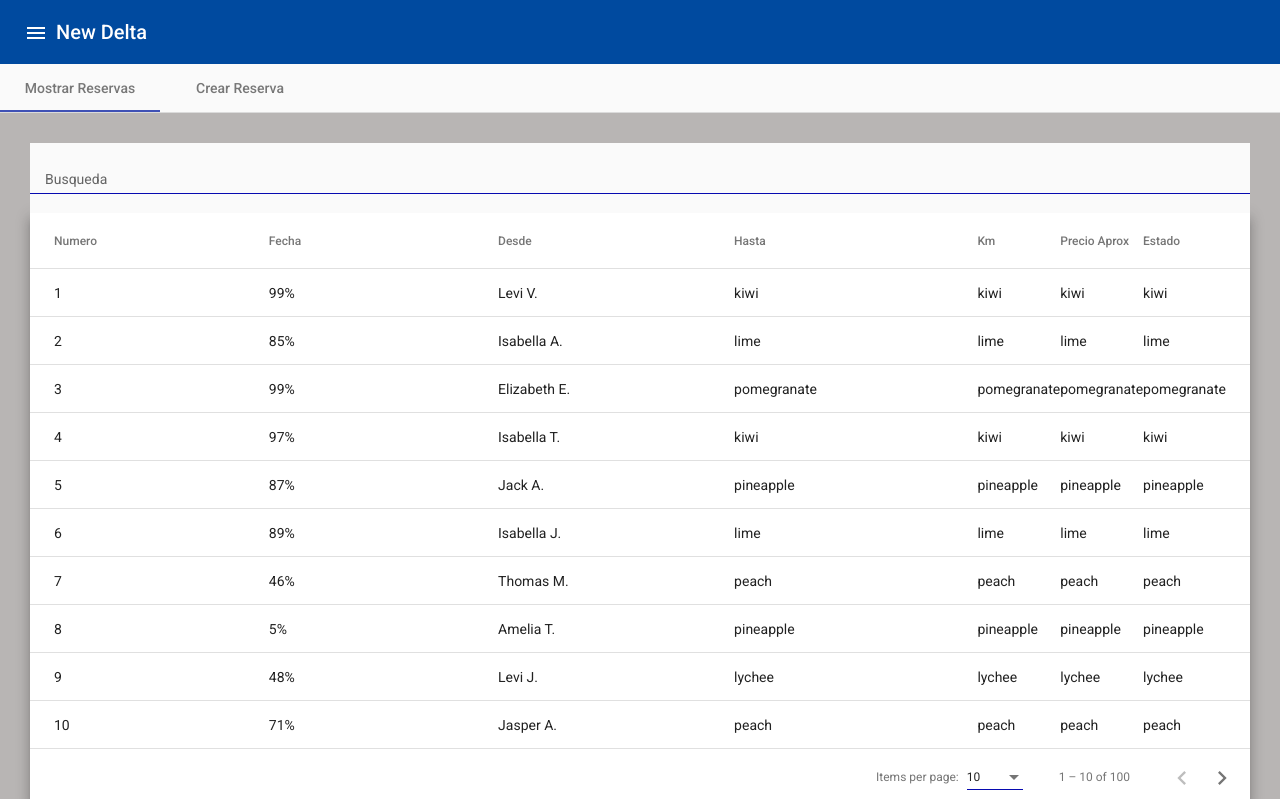
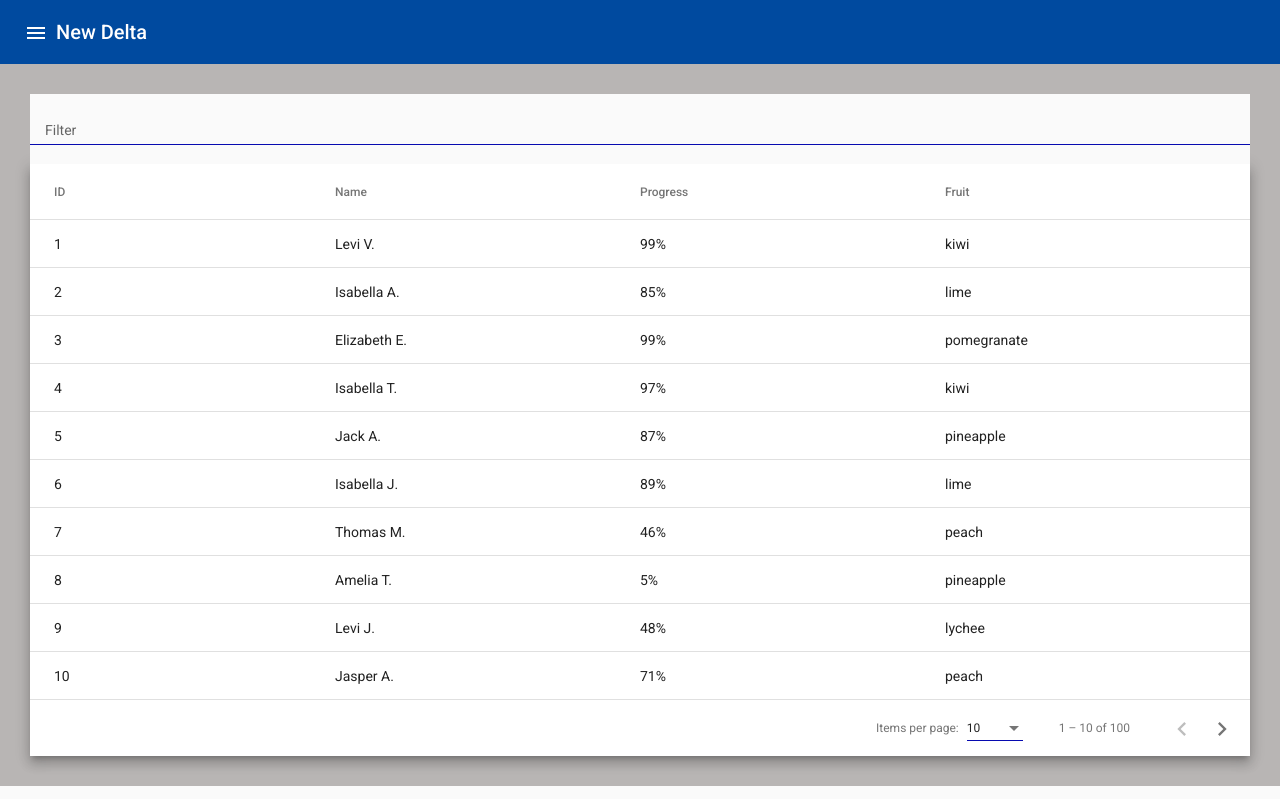
Before and after one commit to lucasrusman/New-Delta-FE, an Angular app: page /newdelta/reservas in a window 1280 px wide. Built offline with nearby package versions, Linux system fonts and the light colour scheme.

Commit message:
Reservas OK, need button

```diff
--- a/src/app/components/reservas/reservas.component.html
+++ b/src/app/components/reservas/reservas.component.html
@@ -1,52 +1,33 @@
-<mat-tab-group class="tab-group" >
-  <mat-tab label="Mostrar Reservas">
 <div class="tabla-completa">
   <mat-form-field appearance="standard" class="filter-class">
-        <mat-label class="label-search">Busqueda</mat-label>
+    <mat-label class="label-search">Filter</mat-label>
     <input matInput (keyup)="applyFilter($event)" placeholder="Ex. Mia" #input class="input-search">
   </mat-form-field>
+
   <div class="mat-elevation-z8">
     <table mat-table [dataSource]="dataSource" matSort>
 
-          <!-- Num Column -->
-          <ng-container matColumnDef="Numero">
-            <th mat-header-cell *matHeaderCellDef mat-sort-header> Numero </th>
+      <!-- ID Column -->
+      <ng-container matColumnDef="id">
+        <th mat-header-cell *matHeaderCellDef mat-sort-header> ID </th>
         <td mat-cell *matCellDef="let row"> {{row.id}} </td>
       </ng-container>
 
-          <!-- Date Column -->
-          <ng-container matColumnDef="Fecha">
-            <th mat-header-cell *matHeaderCellDef mat-sort-header> Fecha </th>
+      <!-- Progress Column -->
+      <ng-container matColumnDef="progress">
+        <th mat-header-cell *matHeaderCellDef mat-sort-header> Progress </th>
         <td mat-cell *matCellDef="let row"> {{row.progress}}% </td>
       </ng-container>
 
-          <!-- From Column -->
-          <ng-container matColumnDef="Desde">
-            <th mat-header-cell *matHeaderCellDef mat-sort-header> Desde </th>
+      <!-- Name Column -->
+      <ng-container matColumnDef="name">
+        <th mat-header-cell *matHeaderCellDef mat-sort-header> Name </th>
         <td mat-cell *matCellDef="let row"> {{row.name}} </td>
       </ng-container>
 
-          <!-- To Column -->
-          <ng-container matColumnDef="Hasta">
-            <th mat-header-cell *matHeaderCellDef mat-sort-header> Hasta </th>
-            <td mat-cell *matCellDef="let row"> {{row.fruit}} </td>
-          </ng-container>
-
-          <!-- Km Column -->
-          <ng-container matColumnDef="Km">
-            <th mat-header-cell *matHeaderCellDef mat-sort-header> Km </th>
-            <td mat-cell *matCellDef="let row"> {{row.fruit}} </td>
-          </ng-container>
-
-          <!-- Price Column -->
-          <ng-container matColumnDef="Precio Aprox">
-            <th mat-header-cell *matHeaderCellDef mat-sort-header> Precio Aprox </th>
-            <td mat-cell *matCellDef="let row"> {{row.fruit}} </td>
-          </ng-container>
-
-          <!-- State Column -->
-          <ng-container matColumnDef="Estado">
-            <th mat-header-cell *matHeaderCellDef mat-sort-header> Estado </th>
+      <!-- Fruit Column -->
+      <ng-container matColumnDef="fruit">
+        <th mat-header-cell *matHeaderCellDef mat-sort-header> Fruit </th>
         <td mat-cell *matCellDef="let row"> {{row.fruit}} </td>
       </ng-container>
 
@@ -62,50 +43,5 @@
     <mat-paginator [pageSizeOptions]="[10, 25, 50, 100]" aria-label="Select page of users"></mat-paginator>
   </div>
 
+
 </div>
-
-  </mat-tab>
-
-  <mat-tab label="Crear Reserva">
-    <div class="container">
-      <mat-form-field appearance="fill">
-        <mat-label class="title">Numero</mat-label>
-        <input matInput name="name" [(ngModel)]="number" minlength="5" />
-      </mat-form-field>
-
-
-      <mat-form-field appearance="fill">
-        <mat-label class="title">Fecha</mat-label>
-        <input matInput name="detail" [(ngModel)]="date" minlength="5" />
-      </mat-form-field>
-
-      <mat-form-field appearance="fill">
-        <mat-label class="title">Desde</mat-label>
-        <input matInput name="name" [(ngModel)]="from" minlength="5" />
-      </mat-form-field>
-
-      <mat-form-field appearance="fill">
-        <mat-label>Hasta</mat-label>
-        <input matInput name="zone" [(ngModel)]="to" minlength="5" />
-      </mat-form-field>
-
-      <mat-form-field appearance="fill">
-        <mat-label class="title">Km</mat-label>
-        <input matInput name="adress" [(ngModel)]="distance" minlength="5" />
-      </mat-form-field>
-
-      <mat-form-field appearance="fill">
-        <mat-label class="title">Precio Aprox</mat-label>
-        <input matInput name="detail" [(ngModel)]="price" minlength="5" />
-      </mat-form-field>
-
-      <button mat-raised-button color="warn" >Send</button>
-    </div>
-  </mat-tab>
-
-
-
-
-
-
-</mat-tab-group>
--- a/src/app/components/reservas/reservas.component.scss
+++ b/src/app/components/reservas/reservas.component.scss
@@ -10,6 +10,7 @@ table {
 td, th {
   width: 25%;
 }
+
 .filter-class {
   background-color: #fafafa;
 }
@@ -81,8 +82,3 @@ input::-webkit-outer-spin-button,
 input::-webkit-inner-spin-button{
   -webkit-appearance: none;
 }
-
-.exports mat-button-toggle-group{
-  border-radius: 10px;
-  margin-bottom: 25px;
-}
--- a/src/app/components/reservas/reservas.component.ts
+++ b/src/app/components/reservas/reservas.component.ts
@@ -1,11 +1,7 @@
 import {AfterViewInit, Component, ViewChild} from '@angular/core';
-import { FormControl, FormGroupDirective, NgForm, Validators } from '@angular/forms';
-import { ErrorStateMatcher } from '@angular/material/core';
 import {MatPaginator} from '@angular/material/paginator';
 import {MatSort} from '@angular/material/sort';
 import {MatTableDataSource} from '@angular/material/table';
-import { Booking } from 'src/app/models/booking';
-import { BookingService } from 'src/app/services/booking.service';
 
 export interface UserData {
   id: string;
@@ -46,43 +42,25 @@ const NAMES: string[] = [
   'Thomas',
   'Elizabeth',
 ];
-export class MyErrorStateMatcher implements ErrorStateMatcher {
-  isErrorState(control: FormControl | null, form: FormGroupDirective | NgForm | null): boolean {
-    const isSubmitted = form && form.submitted;
-    return !!(control && control.invalid && (control.dirty || control.touched || isSubmitted));
-  }
-}
 
 /**
  * @title Data table with sorting, pagination, and filtering.
  */
 @Component({
-  selector: 'app-products',
-  templateUrl: './reservas.component.html',
-  styleUrls: ['./reservas.component.scss'],
+  selector: 'app-reservas',
+  styleUrls: ['reservas.component.scss'],
+  templateUrl: 'reservas.component.html',
 })
-
 export class ReservasComponent implements AfterViewInit {
-
-
-  emailFormControl = new FormControl('', [Validators.required, Validators.email]);
-  displayedColumns: string[] = [ "Numero", "Fecha", "Desde", "Hasta", "Km", "Precio Aprox", "Estado"];
+  displayedColumns: string[] = ['id', 'name', 'progress', 'fruit'];
   dataSource: MatTableDataSource<UserData>;
 
-  matcher = new MyErrorStateMatcher();
-  @ViewChild(MatPaginator)
-  paginator!: MatPaginator;
+  @ViewChild(MatPaginator) paginator!: MatPaginator;
   @ViewChild(MatSort) sort!: MatSort;
 
-  number: number = 0;
-  date: string = '';
-  from: string = '';
-  to: string = '';
-  distance: number = 0;
-  price: number = 0;
-  constructor(private readonly bookingService : BookingService) {
+  constructor() {
     // Create 100 users
-    const users = Array.from({length: 100}, (_, k) => this.createNewUser(k + 1));
+    const users = Array.from({length: 100}, (_, k) => createNewUser(k + 1));
 
     // Assign the data to the data source for the table to render
     this.dataSource = new MatTableDataSource(users);
@@ -101,10 +79,10 @@ export class ReservasComponent implements AfterViewInit {
       this.dataSource.paginator.firstPage();
     }
   }
-
+}
 
 /** Builds and returns a new User. */
-  createNewUser(id: number): UserData {
+function createNewUser(id: number): UserData {
   const name =
     NAMES[Math.round(Math.random() * (NAMES.length - 1))] +
     ' ' +
@@ -117,29 +95,4 @@ export class ReservasComponent implements AfterViewInit {
     progress: Math.round(Math.random() * 100).toString(),
     fruit: FRUITS[Math.round(Math.random() * (FRUITS.length - 1))],
   };
-
 }
-
-  allBookings() {
-    this.bookingService.getBookings().subscribe( (response) => {
-     console.log(response)
-    })
-  }
-
-  onCreateBooking() {
-    const booking = new Booking({
-      number: this.number,
-      date: this.date,
-      from: this.from,
-      to: this.to,
-      distance: this.distance,
-      price: this.number
-    });
-    this.bookingService.postBooking(booking).subscribe((response) => {
-      location.reload();
-      console.log(response);
-    });
-  }
-
-
-}
```
Lines whose indentation alone changed are shown as unchanged.
